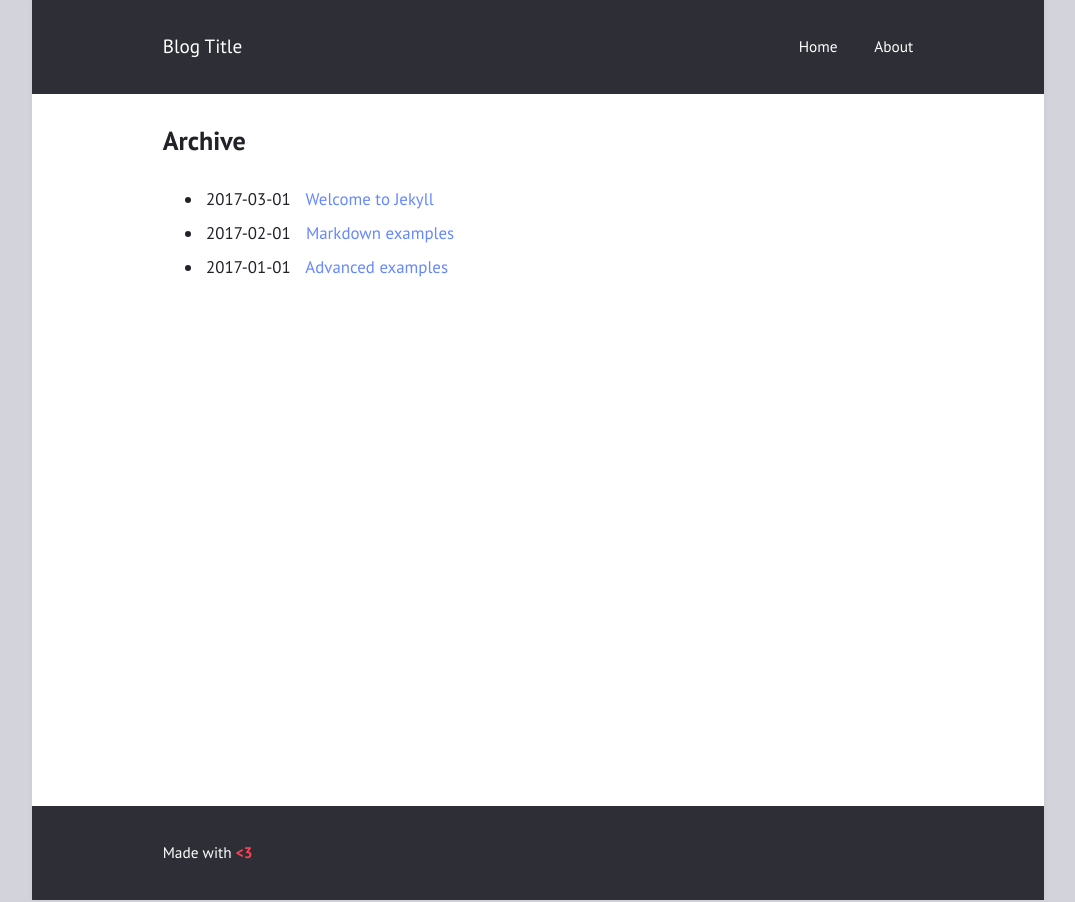
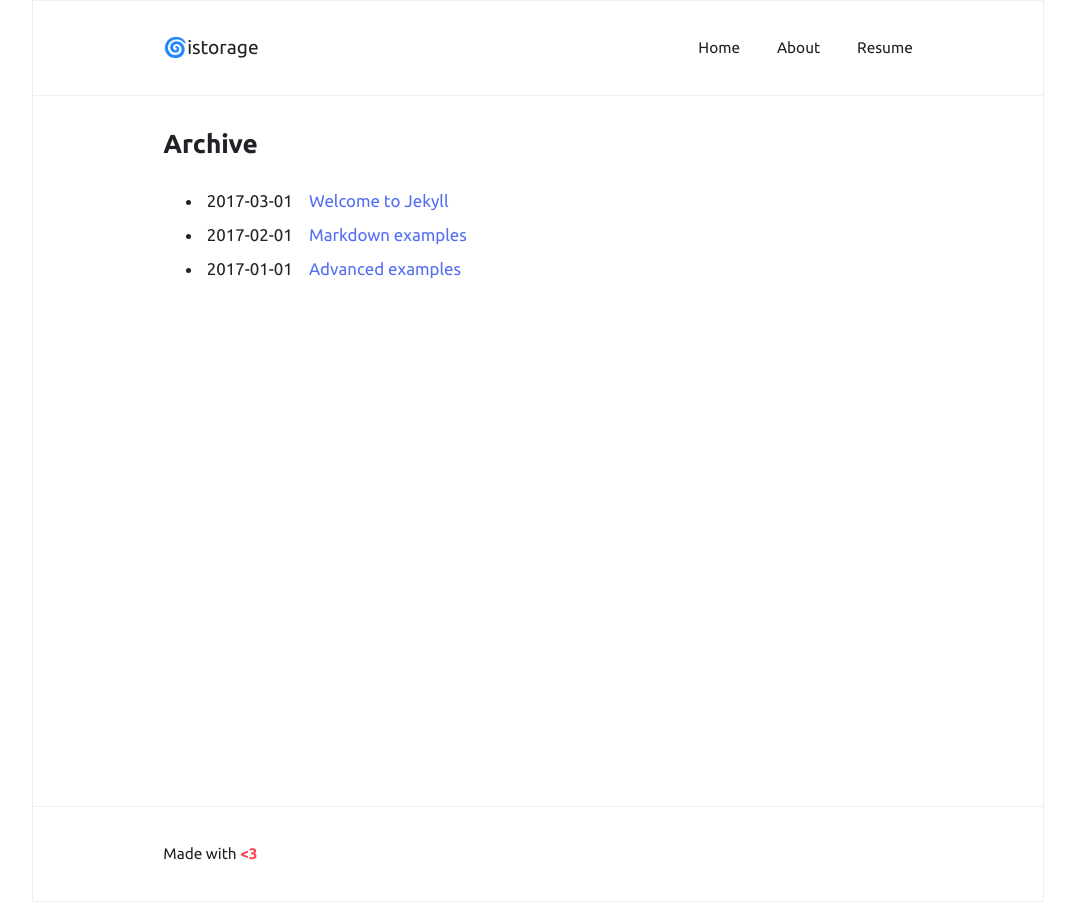
Before and after one commit to suchkow/suchkow.github.io, a Jekyll site: the page built from archive.html, in a window 1280 px wide. Shown: the whole page, without its empty margins (102-1177 px from the left). Built offline with Jekyll 4.4.1, drawn with Linux system fonts in a browser that asks for light colours.

Commit message:
Designed new theme

```diff
--- a/_config.yml
+++ b/_config.yml
@@ -1,5 +1,5 @@
-title: "Blog Title"
-author: "Blog Author"
+title: "🌀istorage"
+author: "Ilya Suchkov"
 description: "Made with <b style=\"color: #f45;\">&lt;3</b>"
 permalink: /:title/
 lang: "en"
@@ -7,20 +7,19 @@ excerpt_separator: "\n\n\n"
 date_format: "%B %d, %Y"
 
 # Layout
-
 show_excerpts: true        # show article excerpts on the home page
-show_frame: true           # adds a gray frame to the site
+show_frame: true          # adds a gray frame to the site
 show_sidebar: false        # show a sidebar instead of the usual header
 minimal: false             # use a dark header
 
 # Menu
-
 navigation:                # accepts {file, title, url, icon, sidebaricon}
   - {file: "index.html"}
   - {file: "README.md"}
+  - {file: "cv.md"}
 
 external:                  # shows a footer with social links - for available icons see fontawesome.com/icons
-  - {title: Mail, icon: envelope, url: "mailto:niklasbuschmann@users.noreply.github.com"}
+  - {title: Mail, icon: envelope, url: "mailto:suchkow@internet.ru"}
   - {title: Github, icon: github, url: "https://github.com/niklasbuschmann/contrast"}
   - {title: Subscribe, icon: rss, url: "/feed.xml"}
 
--- a/_layouts/page.html
+++ b/_layouts/page.html
@@ -2,6 +2,6 @@
 layout: default
 ---
 <article>
-  <header><h1><a href="{{ page.url | relative_url }}">{{ page.title }}</a></h1></header>
+  <!-- <header><h1><a href="{{ page.url | relative_url }}">{{ page.title }}</a></h1></header> -->
   {{ content }}
 </article>
--- a/_sass/font.sass
+++ b/_sass/font.sass
@@ -1,11 +1,11 @@
 @font-face
-  font-family: 'PT Sans'
-  src: local('PT Sans'), local('PTSans-Regular'), url('../fonts/PTSans-Regular.woff') format('woff')
+  font-family: 'Ubuntu'
+  src: local('PT Sans'), local('PTSans-Regular'), url('../fonts/Ubuntu-Regular.ttf') format('woff') // url('../fonts/PTSans-Regular.woff')
   font-weight: normal
   font-style: normal
 
 @font-face
-  font-family: 'PT Sans'
-  src: local('PT Sans Bold'), local('PTSans-Bold'), url('../fonts/PTSans-Bold.woff') format('woff')
+  font-family: 'Ubuntu'
+  src: local('PT Sans Bold'), local('PTSans-Bold'), url('../fonts/Ubuntu-Bold.ttf') format('woff') // url('../fonts/PTSans-Bold.woff')
   font-weight: bold
   font-style: normal
--- a/_sass/index.sass
+++ b/_sass/index.sass
@@ -1,11 +1,12 @@
 $font-size: calc(0.8rem + 0.2vw) !default
 $font-weight: 400 !default
-$font-family: "PT Sans", -apple-system, "Helvetica Neue", "Segoe UI", "Roboto", sans-serif !default
+$font-family: "Ubuntu" // "PT Sans", -apple-system, "Helvetica Neue", "Segoe UI", "Roboto", sans-serif !default
 $heading-weight: 600 !default
 $line-height: 1.6 !default
-$link-color: #68f !default
+$link-color: #546EF3 !default
 $dark: #212228 !default
-$light: #ffffff !default
+$light: #ffff !default
+$ya-grey-dark: #7C90A2 !default
 
 @function reduce ($percent)
   @return rgba(mix($dark, $light), $percent / 100)
--- a/assets/css/frame.sass
+++ b/assets/css/frame.sass
@@ -4,15 +4,22 @@
 @import index, font, basic, layout, classes
 
 html
-  background: lighten($dark, 70%)
-  padding: 0 calc(38% - 22em)
+  background: lighten($light, 100%) // lighten($dark, 70%)
+  padding: 0 calc(38% - 22em) // 38
+
 
 body
-  box-shadow: 0 0 .3em lighten($dark, 65%)
+  // box-shadow: 0 0 .3em lighten($dark, 65%)
+  border: 1px solid rgba(144, 145, 148, 0.14)
 
-body > header, body > footer
-  background: lighten($dark, 5%)
-  color: $light
+body > header
+  // background: lighten($ya-grey-dark, 5%)
+  border-bottom: 1px solid rgba(144, 145, 148, 0.14)
+  color: $dark
+
+body > footer
+  border-top: 1px solid rgba(144, 145, 148, 0.14)
+
 
 @media (min-width: 32em)
   body > header, body > article, body > footer
@@ -20,6 +27,6 @@ body > header, body > footer
 
 @media (prefers-color-scheme: dark)
   body, body > header, body > footer
-    box-shadow: 0 0 0 1px lighten($dark, 8%)
+    // box-shadow: 1px 1px 1px 1px rgba(144, 145, 148, 0.14) // lighten($dark, 5%)
   html, body > header, body > footer
     background: $dark
```
Also changed, not shown: cv.md (added, +5 -0 lines), assets/fonts/Ubuntu-Bold.ttf (added), assets/fonts/Ubuntu-Regular.ttf (added).
